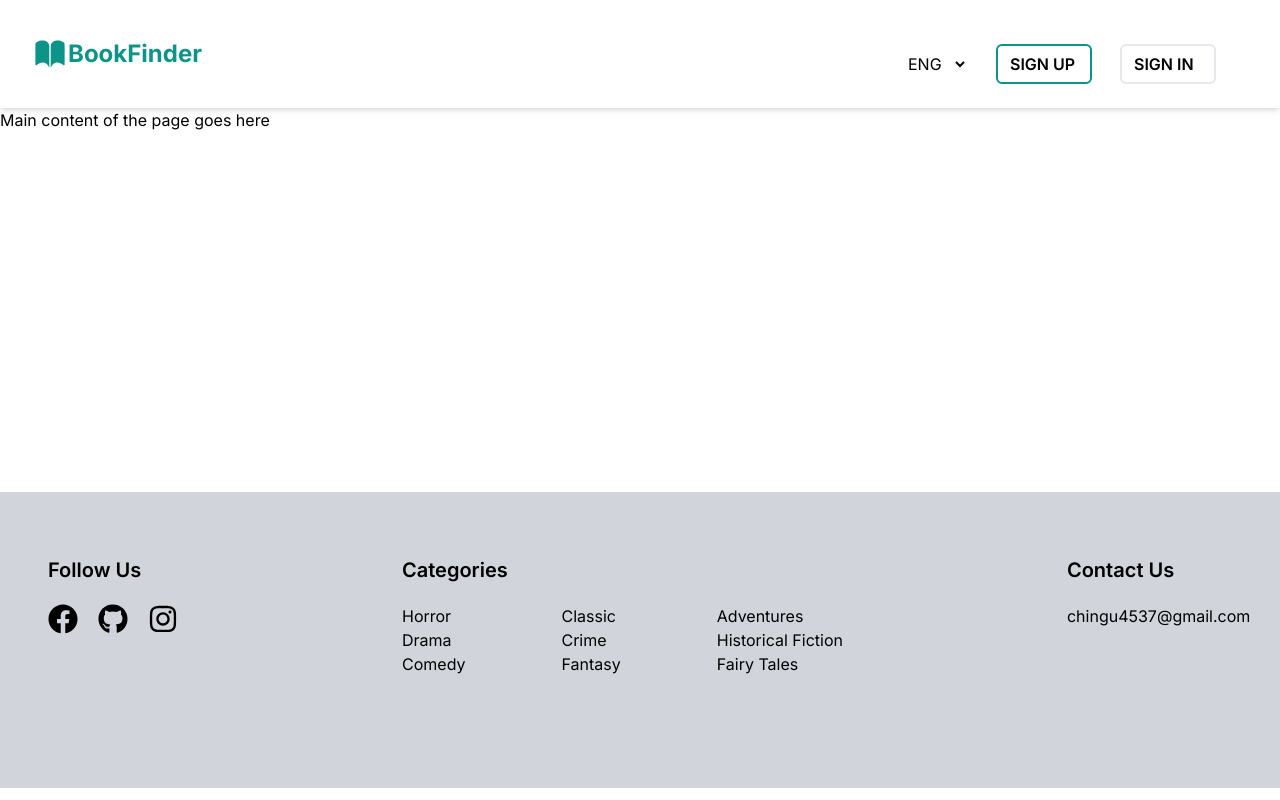
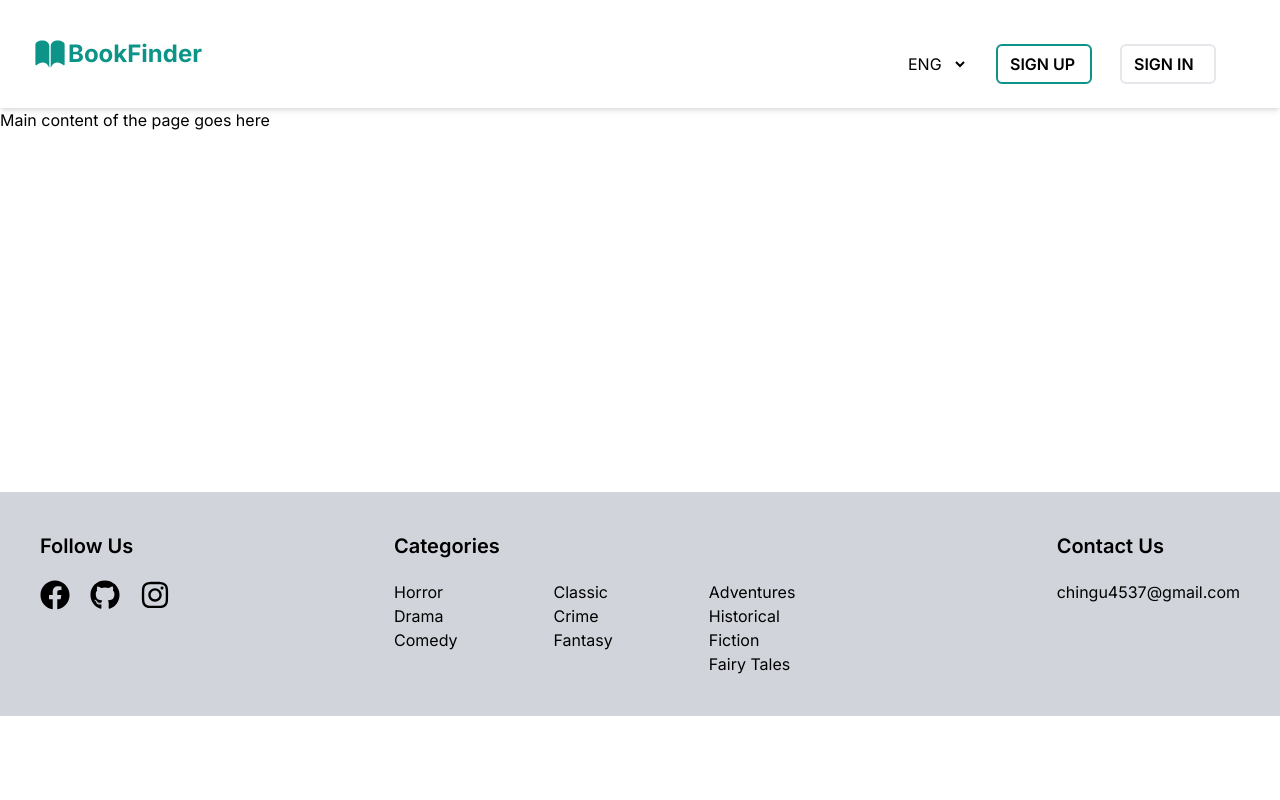
Before and after one commit to chingu-voyages/v45-tier3-team-37, a Next.js app in the folder bookfinder/: page / in a window 1280 px wide. Built offline with nearby package versions, Linux system fonts and the light colour scheme.

Commit message:
feat: use consistent padding value

```diff
--- a/bookfinder/src/components/Footer.tsx
+++ b/bookfinder/src/components/Footer.tsx
@@ -3,7 +3,7 @@ import { FaFacebook, FaInstagram, FaGithub } from "react-icons/fa";
 
 const Footer = () => {
   return (
-    <div className="top-64 flex h-full w-full flex-col gap-10 bg-gray-300 pb-28 pl-12 pt-16 xl:flex-row xl:gap-56">
+    <div className="top-64 flex h-full w-full flex-col gap-10 bg-gray-300 p-10 xl:flex-row xl:gap-56">
       <div className="flex flex-col gap-5">
         <div className="text-xl font-semibold">Follow Us</div>
         <div className="flex gap-5 text-3xl">
```
